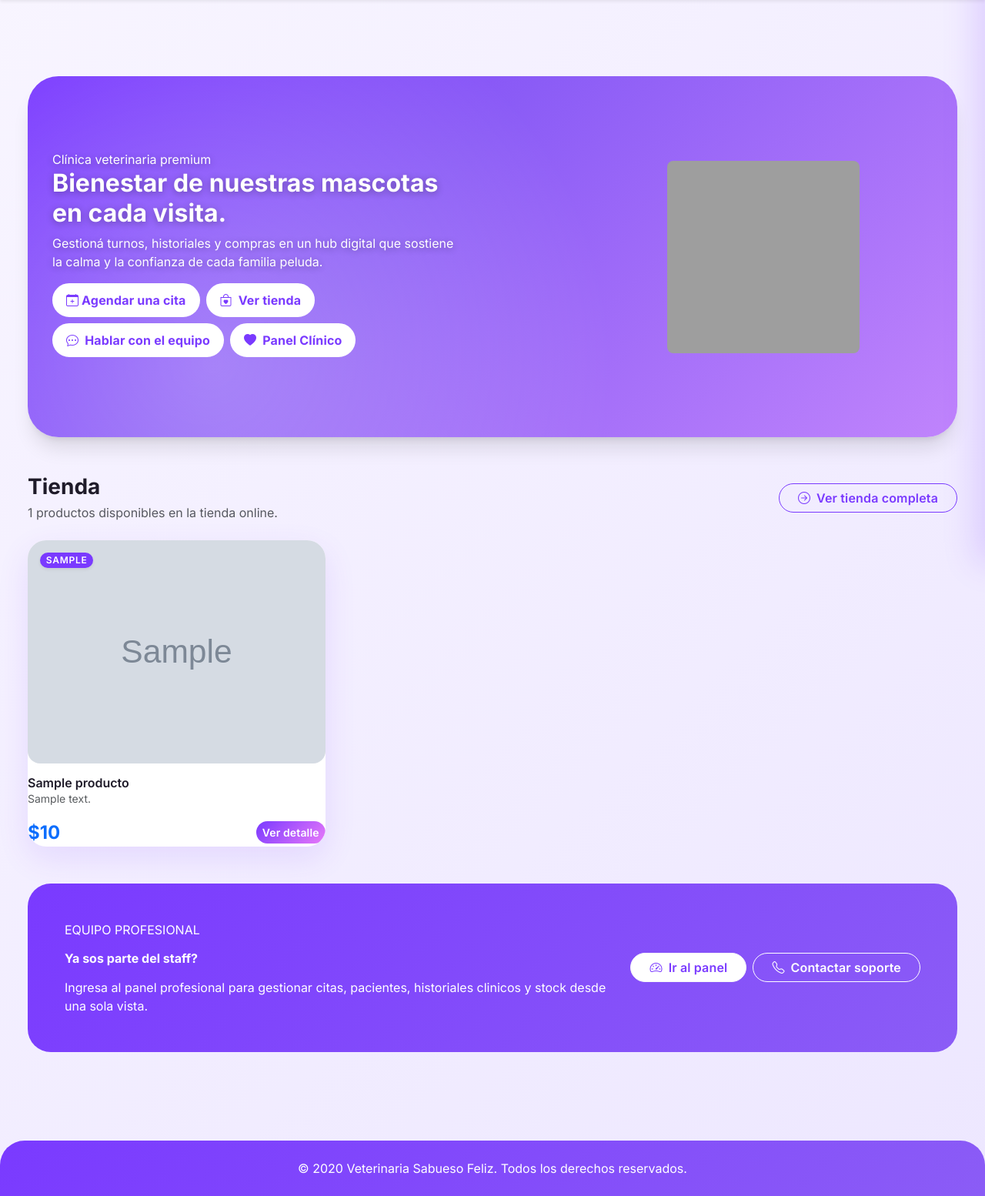
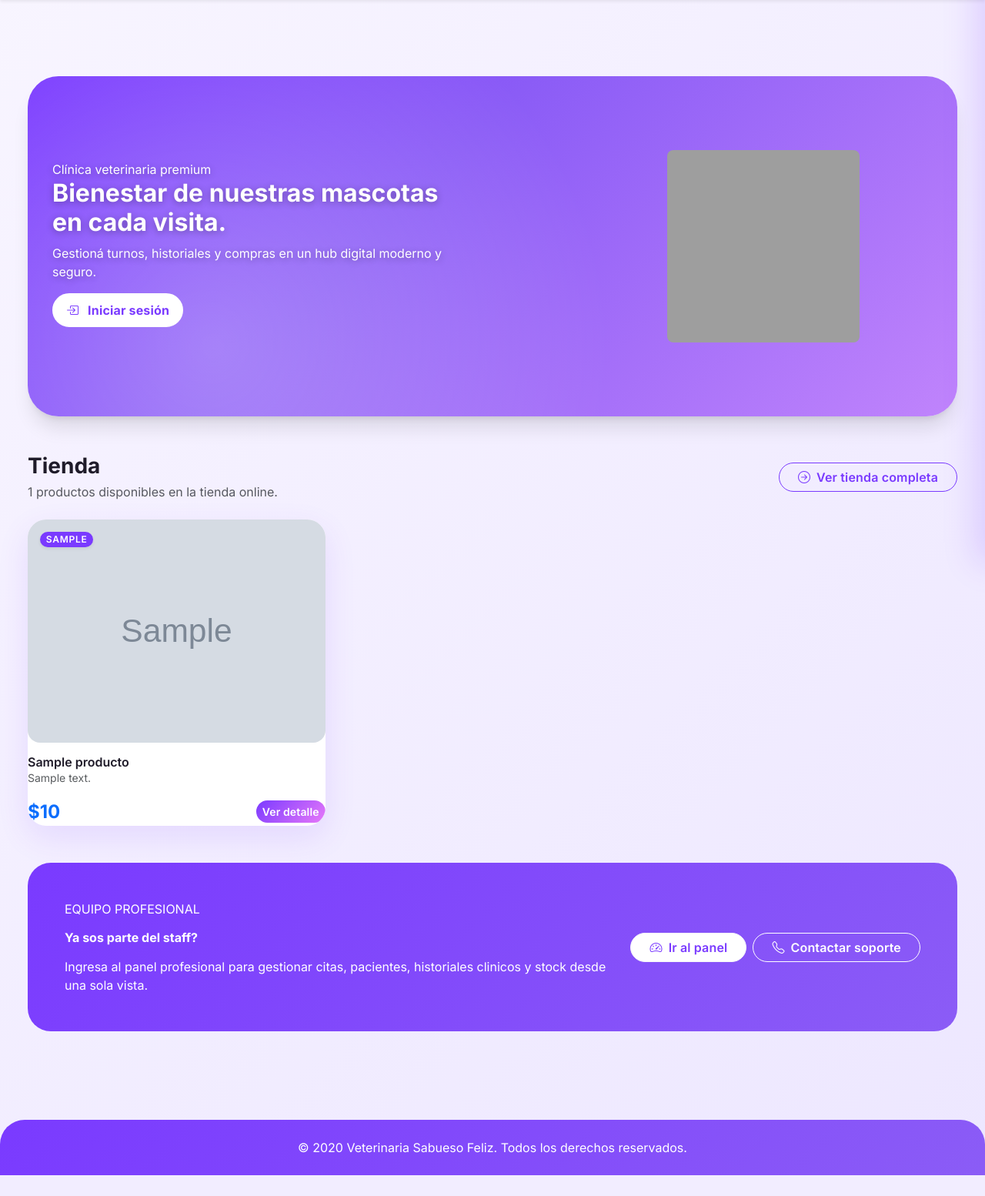
Before and after one commit to Villada-PG3/trabajo-practico-integrador-veterinaria-el-sabueso-feliz, a Django app: template Core/templates/core/landing.html in a window 1280 px wide. Shown: the part 69-1623 px from the top of the page at 77% size. After the commit the page ends 1596 px from the top, so only its background shows below. Run offline with Django 5.2, Linux system fonts and the light colour scheme; the template is opened without the code that fills it: most values are stand-ins (such as "Sample title", 1, 10 or a date in 2020); grey boxes marked "Sample" are stand-in pictures; some libraries are stand-ins or nearby versions; grey boxes are pictures that could not be loaded.

Commit message:
configure el landing por roles para que sea mas intuitivo

```diff
--- a/Core/templates/core/landing.html
+++ b/Core/templates/core/landing.html
@@ -5,45 +5,73 @@
 <div class="max-w-7xl mx-auto px-4 sm:px-6 lg:px-8 xl:px-0">
     <div class="d-flex flex-column gap-5">
     <!-- Hero -->
+<!-- Hero -->
 <section class="hero-landing shadow-xl text-white py-4">
     <div class="row g-0 align-items-center position-relative">
 
-            <!-- Columna izquierda: texto -->
+        <!-- Columna izquierda -->
         <div class="col-lg-6 pe-lg-5 mb-3 mb-lg-0">
-                <span class="hero-chip mb-2">
-                    Clínica veterinaria premium
-                </span>
 
-                <h1 class="h2 fw-bold mb-2 text-white">
-                    Bienestar de nuestras mascotas en cada visita.
-                </h1>
+            <span class="hero-chip mb-2">Clínica veterinaria premium</span>
+
+            <h1 class="h2 fw-bold mb-2 text-white">Bienestar de nuestras mascotas en cada visita.</h1>
 
             <p class="text-white-75 mb-3">
-                    Gestioná turnos, historiales y compras en un hub digital que sostiene la calma y la confianza de cada familia peluda.
+                Gestioná turnos, historiales y compras en un hub digital moderno y seguro.
             </p>
 
             <div class="d-flex flex-wrap gap-2 mb-2">
-                    <!-- BOTÓN CON LÓGICA DE LOGIN -->
-                    <a
-                        href="{% if user.is_authenticated %}{% url 'agendar_cita' %}{% else %}{% url 'login' %}{% endif %}"
-                        class="btn btn-light text-primary fw-semibold px-3 py-2"
-                    >
-                        <i class= "bi bi-calendar-plus"></i>  Agendar una cita
+
+                {% if not user.is_authenticated %}
+                    <!-- Usuario no logueado -->
+                    <a href="{% url 'login' %}" class="btn btn-light text-primary fw-semibold px-3 py-2">
+                        <i class="bi bi-box-arrow-in-right me-2"></i> Iniciar sesión
                     </a>
+                {% else %}
+
+                    {% if user.rol == "OWNER" %}
+                        <!-- BOTONES PARA PROPIETARIO -->
+                        <a href="{% url 'agendar_cita' %}" class="btn btn-light text-primary fw-semibold px-3 py-2">
+                            <i class="bi bi-calendar-plus me-2"></i> Agendar cita
+                        </a>
+
                         <a href="{% url 'tienda' %}" class="btn btn-outline-light fw-semibold px-3 py-2 text-white">
-                        <i class="bi bi-bag-heart me-2"></i>Ver tienda
+                            <i class="bi bi-bag-heart me-2"></i> Ver tienda
                         </a>
 
                         <a href="{% url 'contacto' %}" class="btn btn-outline-light fw-semibold px-3 py-2 text-white">
-                        <i class="bi bi-chat-dots me-2"></i>Hablar con el equipo
+                            <i class="bi bi-chat-dots me-2"></i> Hablar con el equipo
                         </a>
-                    <a href="{% if user.is_authenticated %}{% url 'dashboard' %}{% else %}{% url 'login' %}{% endif %}" class="btn btn-outline-light fw-semibold px-3 py-2 text-white">
-                        <i class="bi bi-heart-fill me-2"></i>Panel Clínico
+
+                        <a href="{% url 'dashboard' %}" class="btn btn-outline-light fw-semibold px-3 py-2 text-white">
+                            <i class="bi bi-heart-fill me-2"></i> Panel clínico
                         </a>
+                    {% endif %}
+
+                    {% if user.rol == "VET" %}
+                        <!-- BOTONES PARA VETERINARIO -->
+                        <a href="{% url 'dashboard' %}" class="btn btn-light text-primary fw-semibold px-3 py-2">
+                            <i class="bi bi-speedometer2 me-2"></i> Panel clínico
+                        </a>
+                    {% endif %}
+
+                    {% if user.rol == "ADMIN" or user.rol == "ADMIN_OP" %}
+                        <!-- BOTONES PARA ADMIN -->
+                        <a href="{% url 'dashboard' %}" class="btn btn-light text-primary fw-semibold px-3 py-2">
+                            <i class="bi bi-speedometer2 me-2"></i> Panel clínico
+                        </a>
+
+                        <a href="{% url 'agendar_cita_admin' %}" class="btn btn-outline-light fw-semibold px-3 py-2 text-white">
+                            <i class="bi bi-calendar-event me-2"></i> Agendar cita
+                        </a>
+                    {% endif %}
+
+                {% endif %}
+
             </div>
         </div>
 
-            <!-- Columna derecha: imagen más chica -->
+        <!-- Columna derecha -->
         <div class="col-lg-4 offset-lg-1">
             <div class="hero-media">
                 <div class="ratio ratio-1x1" style="max-width: 250px; margin-left: auto;">
@@ -58,6 +86,7 @@
 
     </div>
 </section>
+
 
 
 
```
Lines whose indentation alone changed are shown as unchanged.
